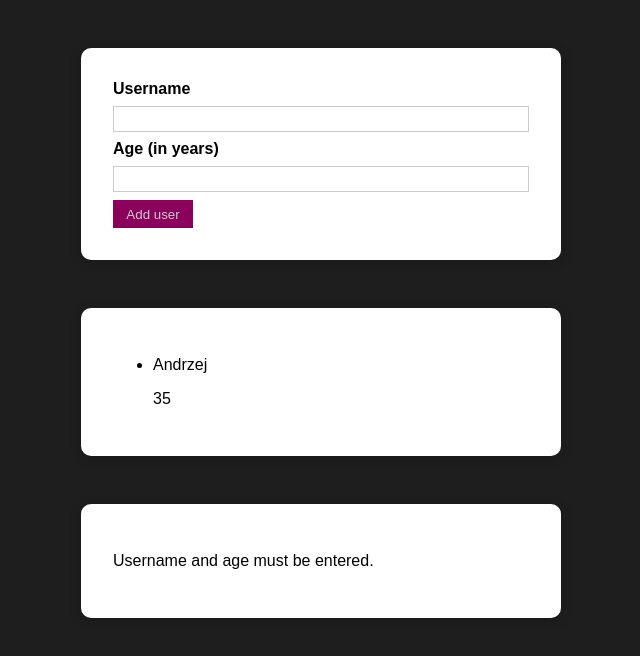
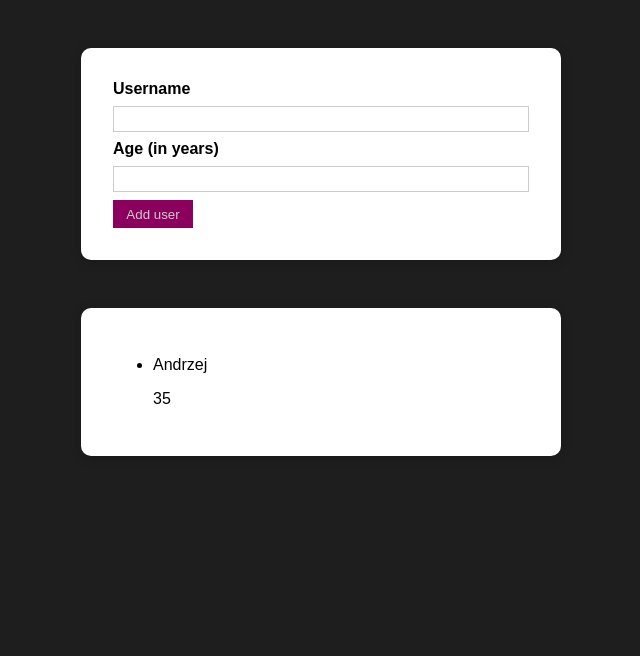
Before and after one commit to TomaszSwist/user-age, a React (Create React App) app: page / in a window 1280 px wide. Shown: the top 656 px of the page, without its empty margins (319-959 px from the left). Built offline with nearby package versions, Linux system fonts and the light colour scheme.

Commit message:
Modal Added. Modal Logic added. Style not finished

```diff
--- a/src/App.js
+++ b/src/App.js
@@ -9,6 +9,7 @@ import ModalInvalidUser from './components/Modal/ModalInvalidUser'
 function App() {
 	const [usersList, setUsersList] = useState([{ id: 2, username: 'Andrzej', age: '35' }])
 	const [invalidUser, setInvalidUser] = useState(false)
+	const [errorText, setErrorText] = useState('')
 
 	const handleAddUser = newUser => {
 		setUsersList(prevState => {
@@ -18,22 +19,24 @@ function App() {
 		})
 	}
 
-	const handleInvalidUser = (value) => {
-    setInvalidUser(value)
-    console.log(invalidUser);
-  }
+
+	const handleModal = (showModal, errorValue) => {
+		setInvalidUser(showModal)
+		setErrorText(errorValue)
+		console.log(errorText);
+	}
 
 	return (
 		<div>
 			<section className={styles.form}>
-				<NewUserForm onAddUser={handleAddUser} onInvalidUser={handleInvalidUser} />
+				<NewUserForm onAddUser={handleAddUser} onInvalidUser={handleModal}/>
 			</section>
 			<section className={styles.list}>
 				<UserList usersList={usersList} />
 			</section>
-      <section className={styles.modal}>
-      <ModalInvalidUser />
-      </section>
+			<section className={`${styles.modal} ${invalidUser ? styles.active : ''}`}>
+				<ModalInvalidUser cancelModal={handleModal} errorText={errorText}/>
+			</section>
 		</div>
 	)
 }
--- a/src/App.module.css
+++ b/src/App.module.css
@@ -1,13 +1,4 @@
-.form {
-	width: 30rem;
-	max-width: 90%;
-	margin: 3rem auto;
-	padding: 2rem;
-	box-shadow: 0 2px 12px rgba(0, 0, 0, 0.2);
-	border-radius: 10px;
-    background: #fff;
-}
-
+.form,
 .list {
 	width: 30rem;
 	max-width: 90%;
@@ -15,15 +6,16 @@
 	padding: 2rem;
 	box-shadow: 0 2px 12px rgba(0, 0, 0, 0.2);
 	border-radius: 10px;
-    background: #fff;
+	background: #fff;
 }
 
 .modal {
-	width: 30rem;
-	max-width: 90%;
-	margin: 3rem auto;
-	padding: 2rem;
-	box-shadow: 0 2px 12px rgba(0, 0, 0, 0.2);
-	border-radius: 10px;
-    background: #fff;
+	display: none;
+	position: fixed;
+	top: 0;
+	left: 0;
 }
+
+.active {
+	display: block;
+}
--- a/src/components/Modal/ModalInvalidUser.js
+++ b/src/components/Modal/ModalInvalidUser.js
@@ -2,10 +2,19 @@ import React from 'react'
 
 import styles from './ModalInvalidUser.module.css'
 
-const ModalInvalidUser = () => {
+import Button from '../UI/Button'
+
+const ModalInvalidUser = props => {
+	const handleCancel = () => {
+		props.cancelModal(false)
+	}
+
 	return (
-		<div>
-			<p>Username and age must be entered.</p>
+		<div className={styles.shadow}>
+			<div className={styles.modal}>
+				<p>{props.errorText}</p>
+				<Button onClick={handleCancel}>Cancel</Button>
+			</div>
 		</div>
 	)
 }
--- a/src/components/Modal/ModalInvalidUser.module.css
+++ b/src/components/Modal/ModalInvalidUser.module.css
@@ -0,0 +1,20 @@
+.modal {
+	width: 30rem;
+	max-width: 90%;
+	height: fit-content;
+	padding: 2rem;
+	box-shadow: 0 2px 12px rgba(0, 0, 0, 0.2);
+	border-radius: 10px;
+	background: #fff;
+    text-align: center;
+}
+
+.shadow {
+	width: 100%;
+	height: 100%;
+	position: fixed;
+	background-color: #36363677;
+	display: flex;
+	align-items: center;
+	justify-content: center;
+}
--- a/src/components/NewUserForm/NewUserForm.js
+++ b/src/components/NewUserForm/NewUserForm.js
@@ -1,6 +1,8 @@
 import React, { useState } from 'react'
 
 import styles from './NewUserForm.module.css'
+
+import Button from '../UI/Button'
 
 const NewUserForm = props => {
 	const [username, setUsername] = useState('')
@@ -9,14 +11,20 @@ const NewUserForm = props => {
 	const addUser = e => {
 		e.preventDefault()
 		if (username.trim().length > 0 && age.trim().length > 0) {
-			const newUser = {
-				id: Math.random(),
-				username: username,
-				age: age,
+			if (age > 0) {
+				const newUser = {
+					id: Math.random(),
+					username: username,
+					age: age,
+				}
+				props.onAddUser(newUser)
+				setUsername('')
+				setAge('')
+			} else {
+				props.onInvalidUser(true, "User age can't be lower than 1")
 			}
-			props.onAddUser(newUser)
 		} else {
-			props.onInvalidUser(true)
+			props.onInvalidUser(true, 'Username and age must be entered.')
 		}
 	}
 
@@ -36,9 +44,9 @@ const NewUserForm = props => {
 				<label>Age (in years)</label>
 				<input onChange={handleAgeInput} value={age} type='number' />
 			</div>
-			<button type='submit' className={styles.button}>
+			<Button type='submit' className={styles.button}>
 				Add user
-			</button>
+			</Button>
 		</form>
 	)
 }
--- a/src/components/NewUserForm/NewUserForm.module.css
+++ b/src/components/NewUserForm/NewUserForm.module.css
@@ -32,11 +32,3 @@
   .form-control.invalid label {
     color: red;
   }
-
-  .button {
-    border: none;
-    padding: 0.5em 1em;
-    background: #8b005d;
-    color: #ccc;
-    cursor: pointer;
-  }
--- /dev/null
+++ b/src/components/UI/Button.js
@@ -0,0 +1,13 @@
+import React from 'react'
+
+import styles from './Button.module.css'
+
+const Button = props => {
+	return (
+		<button className={`${styles.button}`} type={props.type} onClick={props.onClick}>
+			{props.children}
+		</button>
+	)
+}
+
+export default Button
--- /dev/null
+++ b/src/components/UI/Button.module.css
@@ -0,0 +1,7 @@
+.button {
+    border: none;
+    padding: 0.5em 1em;
+    background: #8b005d;
+    color: #ccc;
+    cursor: pointer;
+  }
```
